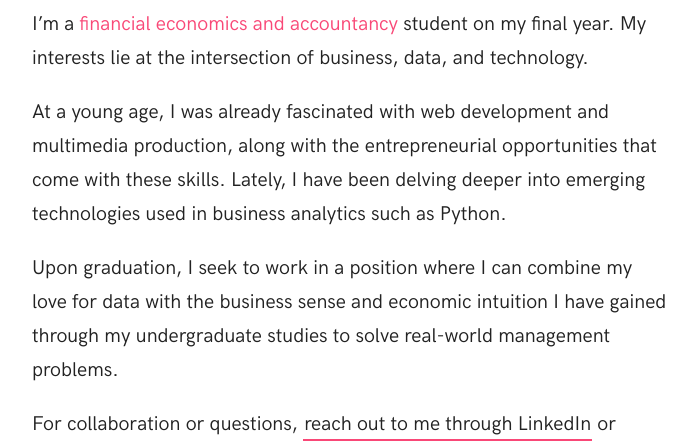
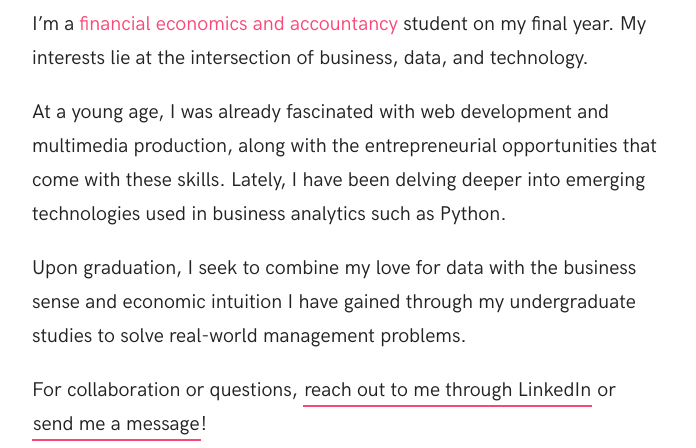
Before and after one commit to chechusiscar/chechusiscar.github.io, a plain HTML site: page index.html in a window 1280 px wide. Shown: the part 305-753 px from the top of the page, without its empty margins (288-984 px from the left). Drawn offline with Linux system fonts and the light colour scheme.

Commit message:
Revised home page

```diff
--- a/index.html
+++ b/index.html
@@ -72,7 +72,7 @@
 
             <p>At a young age, I was already fascinated with web development and multimedia production, along with the entrepreneurial opportunities that come with these skills. Lately, I have been delving deeper into emerging technologies used in business analytics such as Python.</p>
 
-            <p>Upon graduation, I seek to work in a position where I can combine my love for data with the business sense and economic intuition I have gained through my undergraduate studies to solve real-world management problems.</p>
+            <p>Upon graduation, I seek to combine my love for data with the business sense and economic intuition I have gained through my undergraduate studies to solve real-world management problems.</p>
 
             <p>For collaboration or questions, <a class="link-1 pink" href="https://www.linkedin.com/in/chechusiscar/" target="_blank">reach out to me through LinkedIn</a> or <a class="link-1 pink" href="https://docs.google.com/forms/d/e/1FAIpQLScM987GCM6z6dBN2L_vn7OGRMcfLqPKfEoLRouBtquV45RMSA/viewform" target="_blank">send me a message</a>!</p>
 
```
